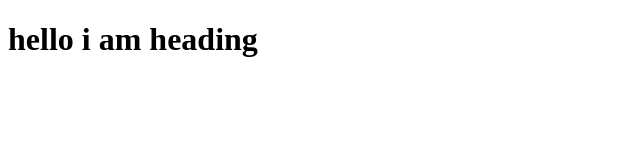
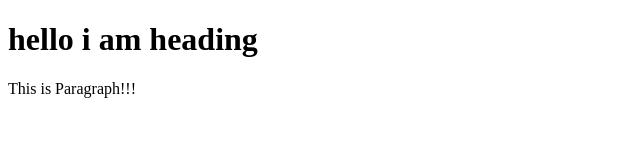
Before and after one commit to Proxyxyz/onlineorderingsystem, a plain HTML site: page index.html in a window 1280 px wide. Shown: the whole page, without its empty margins (0-640 px from the left). Drawn offline with Linux system fonts and the light colour scheme.

Commit message:
paragraph added

```diff
--- a/index.html
+++ b/index.html
@@ -8,5 +8,6 @@
 </head>
 <body>
     <h1>hello i am heading</h1>
+    <p>This is Paragraph!!!</p>
 </body>
 </html>
```
